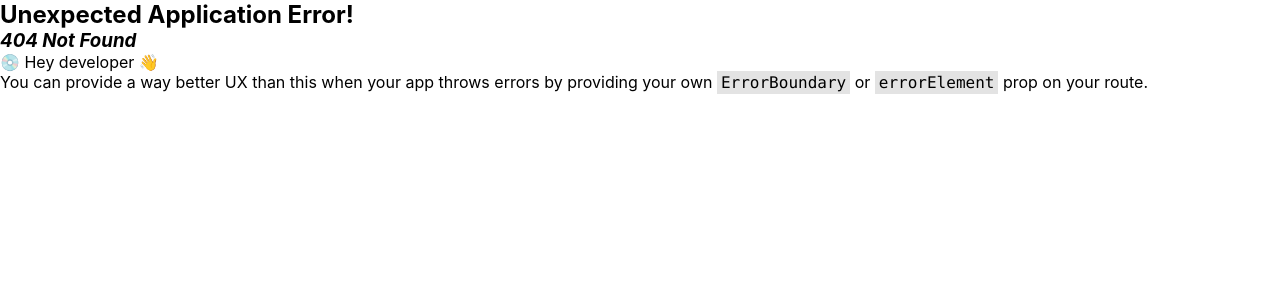
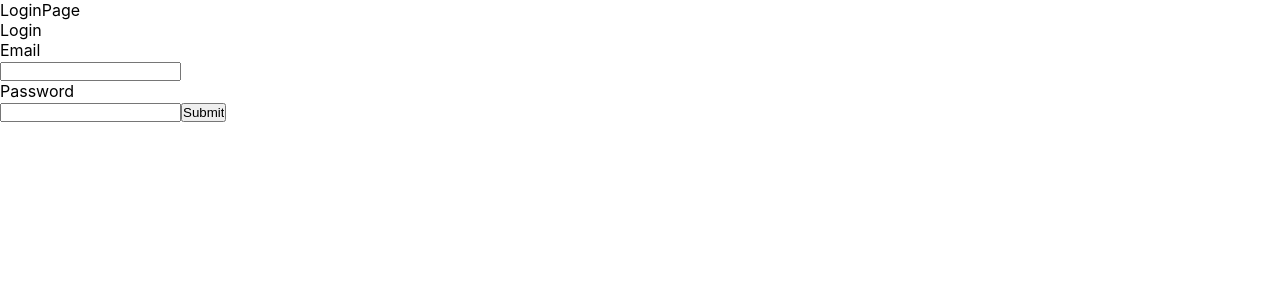
Before and after one commit to Pheonix-db-team/PG-Accreditation-Automation, a React (Create React App) app: page /login in a window 1280 px wide. Before the commit this address had no page. Shown: the top 300 px of the page. Built offline with nearby package versions, Linux system fonts and the light colour scheme.

Commit message:
Firebase library added, Login Page UI

```diff
--- a/package.json
+++ b/package.json
@@ -6,6 +6,7 @@
     "@testing-library/jest-dom": "^5.16.5",
     "@testing-library/react": "^13.4.0",
     "@testing-library/user-event": "^13.5.0",
+    "firebase": "^9.17.2",
     "react": "^18.2.0",
     "react-dom": "^18.2.0",
     "react-router-dom": "^6.8.2",
--- a/src/App.js
+++ b/src/App.js
@@ -1,4 +1,5 @@
 //import logo from './logo.svg';
+import { Link } from 'react-router-dom';
 import './App.css';
 import HelloWorld from './components/HelloWorld';
 import NavBar from './components/NavBar';
@@ -33,6 +34,7 @@ function App() {
     <div className="App">
       <NavBar></NavBar>
       <br></br>
+      <Link to="/Login" ><button variant="contained" color="success">LogIn</button></Link>
       <form onSubmit={handleSubmit
       }>
         <div > Add new Student</div>
--- a/src/components/NavBar.js
+++ b/src/components/NavBar.js
@@ -8,7 +8,7 @@ function NavBar() {
             </div>
             <div className='navbar-menu'>
                 <Link to="/" style={{ textDecoration: 'none', color: 'white' }}>Home</Link>
-                <Link to="/blog" style={{ textDecoration: 'none', color: 'white' }}>Blog</Link>
+                <Link to="/blog" state={{ some: "value I passed" }} style={{ textDecoration: 'none', color: 'white' }} >Blog</Link>
                 <Link to="/contact" style={{ textDecoration: 'none', color: 'white' }}>Contact</Link>
             </div>
         </div >
--- a/src/pages/BlogPage.js
+++ b/src/pages/BlogPage.js
@@ -1,9 +1,11 @@
 import React from 'react'
 import NavBar from '../components/NavBar'
-
+import { useLocation } from 'react-router-dom';
 function BlogPage() {
+    let { state } = useLocation();
     return (
         <div>
+            <div>{state.some}</div>
             <NavBar></NavBar>
             <div>BlogPage</div>
         </div>
--- /dev/null
+++ b/src/pages/LoginPage.js
@@ -0,0 +1,29 @@
+import React from 'react'
+import { useState } from 'react';
+function LoginPage() {
+    const [email, setEmail] = useState("");
+    const [password, setPassword] = useState("");
+    const handleSubmit = (event) => {
+        //prevent redirect to oth. page
+        event.preventDefault();
+        alert("My Email is " + email + " Password is " + password);
+        // spread syntax   commonly used to make shallow copies
+    }
+    return (
+        <div>LoginPage
+            <br></br>
+            <form onSubmit={handleSubmit
+            }>
+                <div > Login</div>
+                <div>Email</div>
+                <input type="email" value={email} onChange={(e) => setEmail(e.target.value)}></input>
+                <div>Password</div>
+                <input type="password" value={password} onChange={(e) => setPassword(e.target.value)}></input>
+                <input type="submit"></input>
+            </form>
+
+        </div>
+    )
+}
+
+export default LoginPage
```
Also changed, not shown: src/index.js (+7 -0 lines), 1 other file (tests, documents, lock files or other folders).
